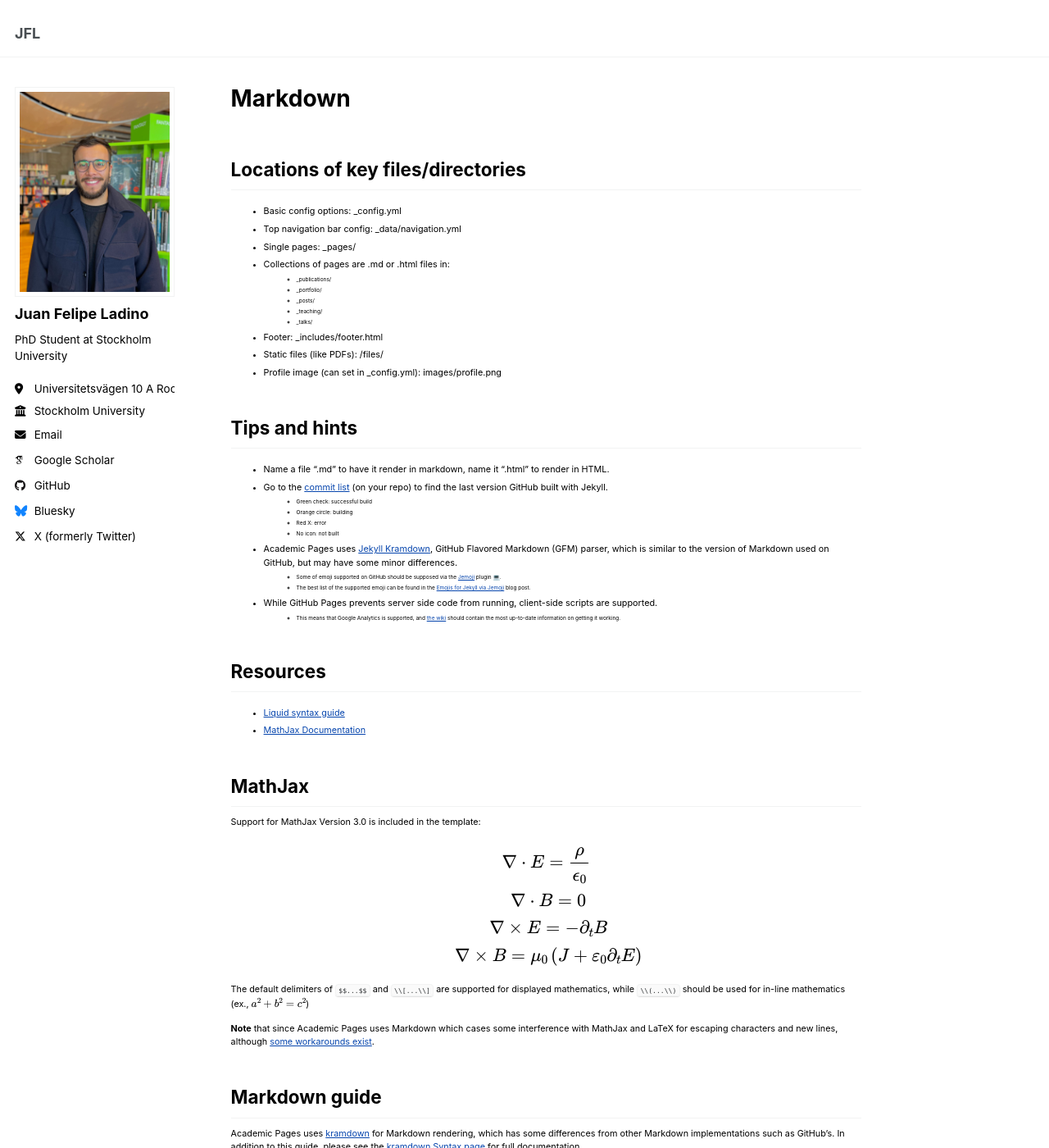
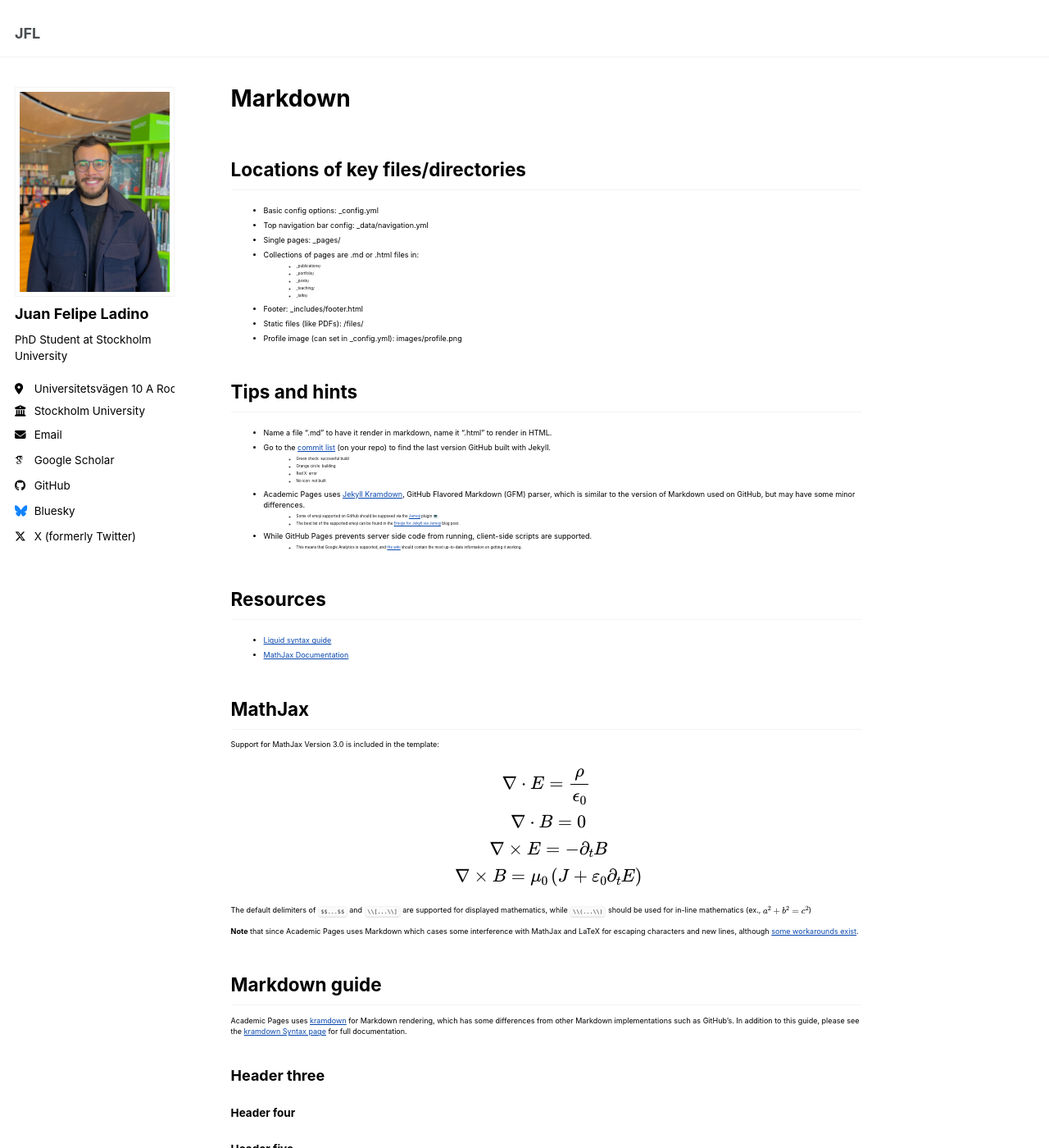
Before and after one commit to juanfladino/juanfladino.github.io, a Jekyll site: the page built from _pages/markdown.md, in a window 1280 px wide and 1400 px high. Shown: the whole window at 82% size. Built offline with Jekyll 4.4.1, drawn with Linux system fonts in a browser that asks for light colours; emoji names are drawn with the system emoji font; some web fonts are replaced.

Commit message:
Update _page.scss

```diff
--- a/_sass/layout/_page.scss
+++ b/_sass/layout/_page.scss
@@ -56,7 +56,7 @@
   }
 
   p, li, dl {
-    font-size: 0.6em;
+    font-size: 0.5em;
   }
 
   /* paragraph indents */
@@ -93,11 +93,11 @@
   dd {
     margin-left: 1em;
     font-family: $sans-serif;
-    font-size: $type-size-5;
+    font-size: $type-size-3;
   }
 
   .small {
-    font-size: $type-size-5;
+    font-size: $type-size-3;
   }
 
   /* blockquote citations */
@@ -151,10 +151,10 @@
     }
 
     .page__title {
-      font-size: $type-size-4;
+      font-size: $type-size-6;
 
       @include breakpoint($small) {
-        font-size: $type-size-1;
+        font-size: $type-size-6;
       }
     }
   }
```
